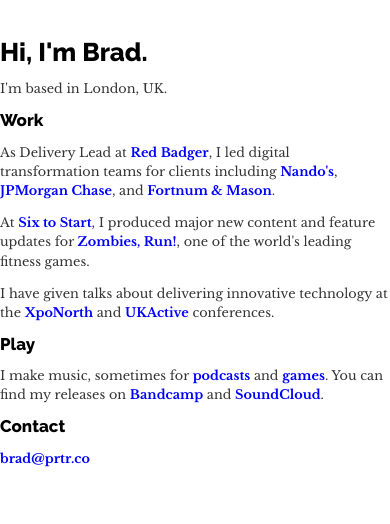
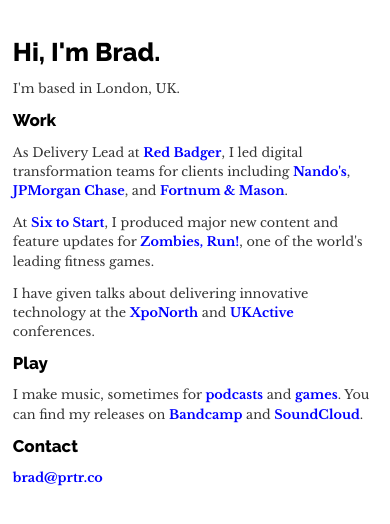
Before and after one commit to bradprtr/prtrco, an Eleventy site: page src/index.njk in a window 390 px wide. Built offline with nearby package versions, Linux system fonts and the light colour scheme; Eleventy itself is replaced by a stand-in of ours; files that its build step writes are made by us from their sources.

Commit message:
add horizontal padding so content doesn't touch viewport edges on mobile

```diff
--- a/src/_includes/base.njk
+++ b/src/_includes/base.njk
@@ -10,7 +10,7 @@
     <link rel="stylesheet" href="/style.css" />
   </head>
   <body>
-    <div style="margin: 3rem auto; max-width: 600px;">
+    <div style="margin: 3rem auto; max-width: 600px; padding: 0 1rem;">
       {{ content | safe }}
     </div>
   </body>
```
